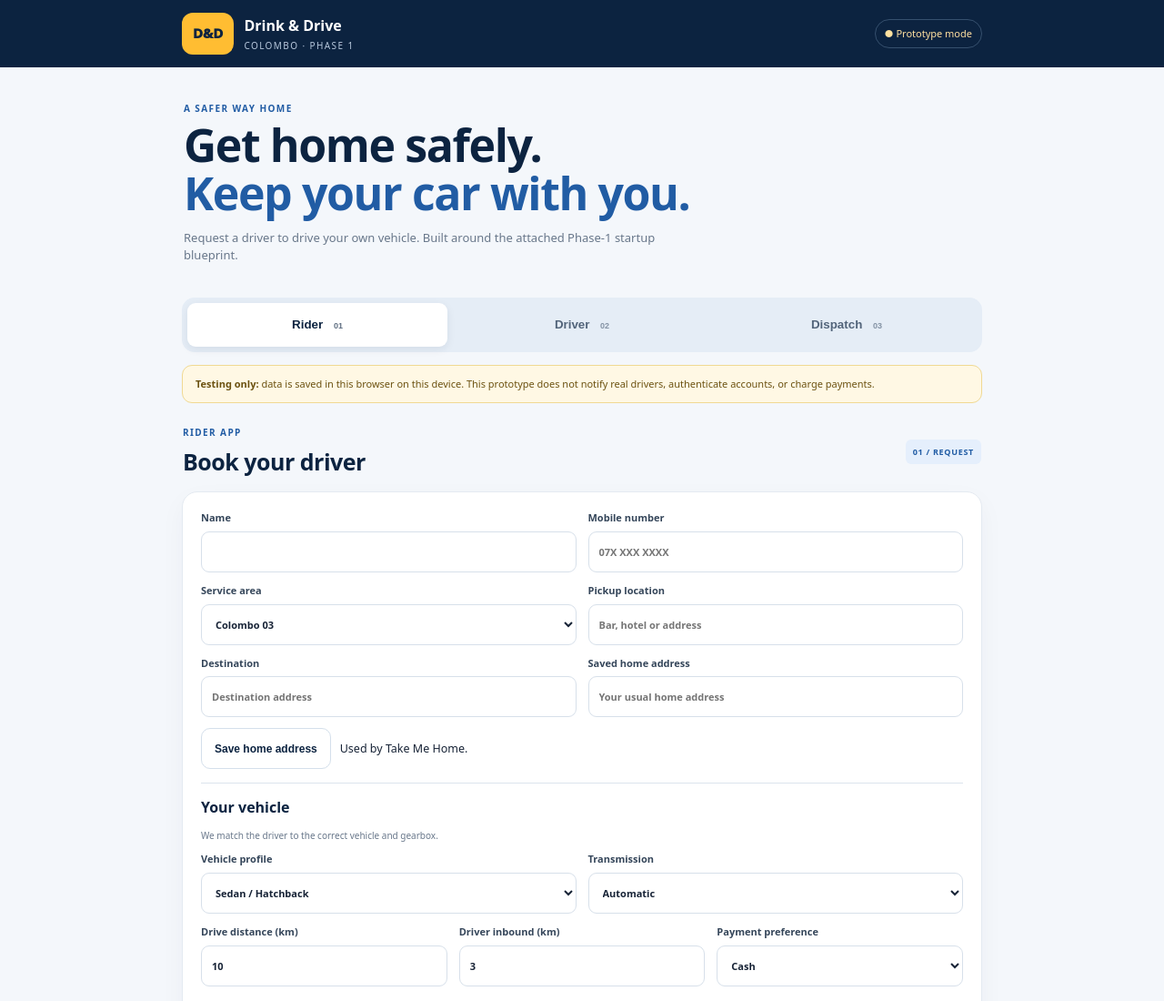
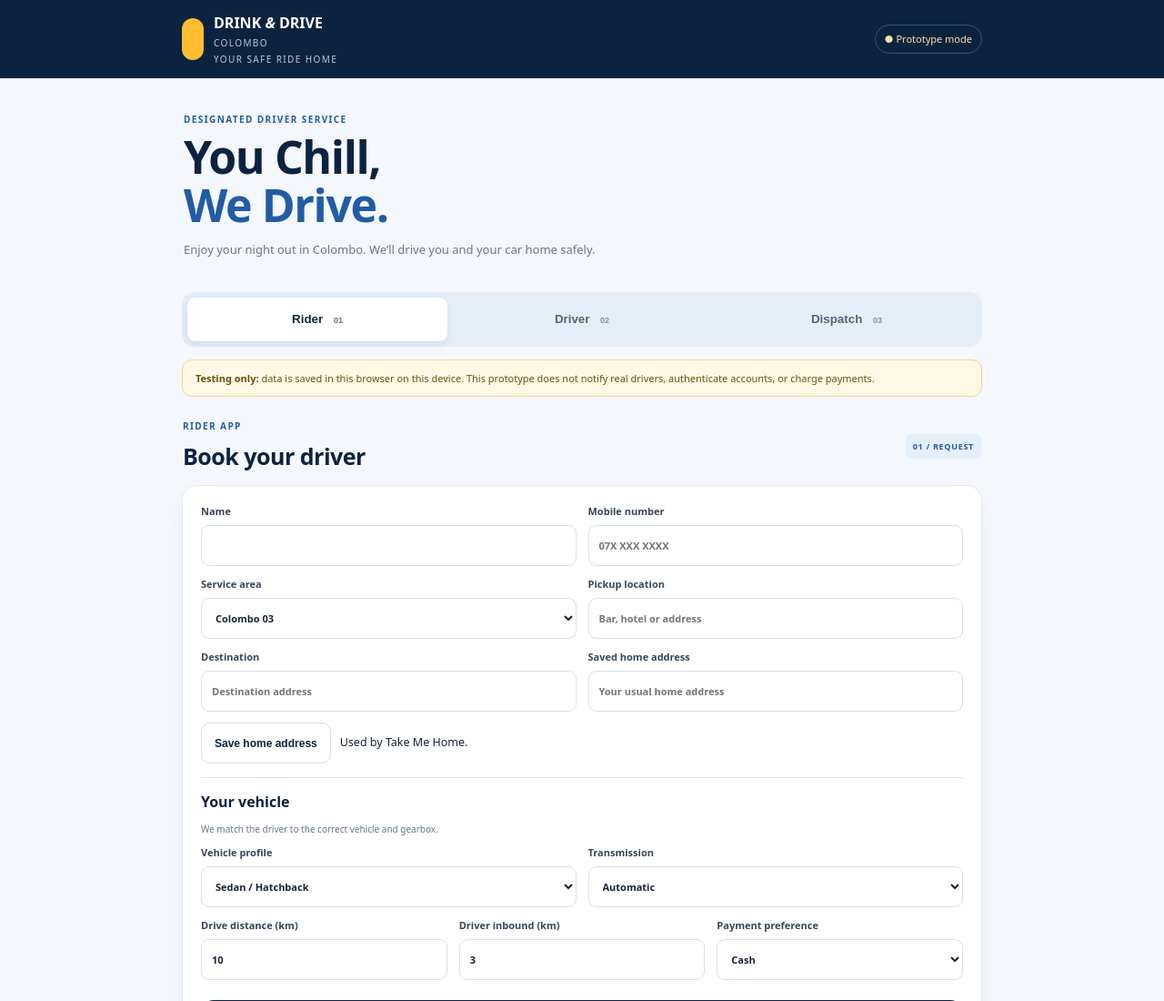
Before and after one commit to mohsaeed78666-code/drink-drive-colombo-android, a website: page phase1-platform/index.html in a window 1280 px wide. Shown: the top 1100 px of the page at 91% size. Drawn offline with Linux system fonts and the light colour scheme.

Commit message:
Match prototype branding to Drink & Drive Colombo website

```diff
--- a/phase1-platform/index.html
+++ b/phase1-platform/index.html
@@ -1,7 +1,7 @@
 <!doctype html>
-<html lang="en"><head><meta charset="utf-8"><meta name="viewport" content="width=device-width,initial-scale=1,viewport-fit=cover"><meta name="theme-color" content="#0c2340"><meta name="description" content="Drink & Drive Colombo Phase 1 rider, driver and dispatch prototype for Sri Lanka."><title>Drink &amp; Drive Colombo — Phase 1</title><link rel="manifest" href="./manifest.webmanifest"><link rel="icon" href="./icon.svg" type="image/svg+xml"><link rel="stylesheet" href="./styles.css"></head>
-<body><header class="top"><div class="brand"><b class="logo">D&amp;D</b><div><strong>Drink &amp; Drive</strong><small>COLOMBO · PHASE 1</small></div></div><span class="pill">● Prototype mode</span></header><main class="shell">
-<section class="hero"><p class="eyebrow">A SAFER WAY HOME</p><h1>Get home safely.<br><span>Keep your car with you.</span></h1><p>Request a driver to drive your own vehicle. Built around the attached Phase‑1 startup blueprint.</p></section>
+<html lang="en"><head><meta charset="utf-8"><meta name="viewport" content="width=device-width,initial-scale=1,viewport-fit=cover"><meta name="theme-color" content="#101318"><meta name="description" content="Drink & Drive Colombo — designated driver service. You Chill, We Drive. Prototype booking, driver and dispatch workflows."><title>Drink &amp; Drive Colombo | You Chill, We Drive</title><link rel="manifest" href="./manifest.webmanifest"><link rel="icon" href="./icon.svg" type="image/svg+xml"><link rel="stylesheet" href="./styles.css"></head>
+<body><header class="top"><div class="brand"><b class="logo" aria-hidden="true"><svg viewBox="0 0 48 48" focusable="false"><circle cx="24" cy="24" r="17" fill="none" stroke="currentColor" stroke-width="3.5"/><circle cx="24" cy="24" r="4" fill="none" stroke="currentColor" stroke-width="3"/><path d="M24 20V9M20 25 11 34M28 25l9 9M12 17l8 4M36 17l-8 4" fill="none" stroke="currentColor" stroke-width="3.5" stroke-linecap="round"/></svg></b><div><strong>DRINK <em>&amp;</em> DRIVE</strong><small>COLOMBO</small><small class="tagline">YOUR SAFE RIDE HOME</small></div></div><span class="pill">● Prototype mode</span></header><main class="shell">
+<section class="hero"><p class="eyebrow">DESIGNATED DRIVER SERVICE</p><h1>You Chill,<br><span>We Drive.</span></h1><p>Enjoy your night out in Colombo. We’ll drive you and your car home safely.</p></section>
 <nav class="tabs" aria-label="Prototype role"><button class="tab active" data-role="rider" aria-selected="true">Rider <small>01</small></button><button class="tab" data-role="driver" aria-selected="false">Driver <small>02</small></button><button class="tab" data-role="admin" aria-selected="false">Dispatch <small>03</small></button></nav>
 <div class="warning"><b>Testing only:</b> data is saved in this browser on this device. This prototype does not notify real drivers, authenticate accounts, or charge payments.</div>
 <section id="rider-panel" class="panel"><div class="title-row"><div><p class="eyebrow">RIDER APP</p><h2>Book your driver</h2></div><span class="step">01 / REQUEST</span></div>
```
